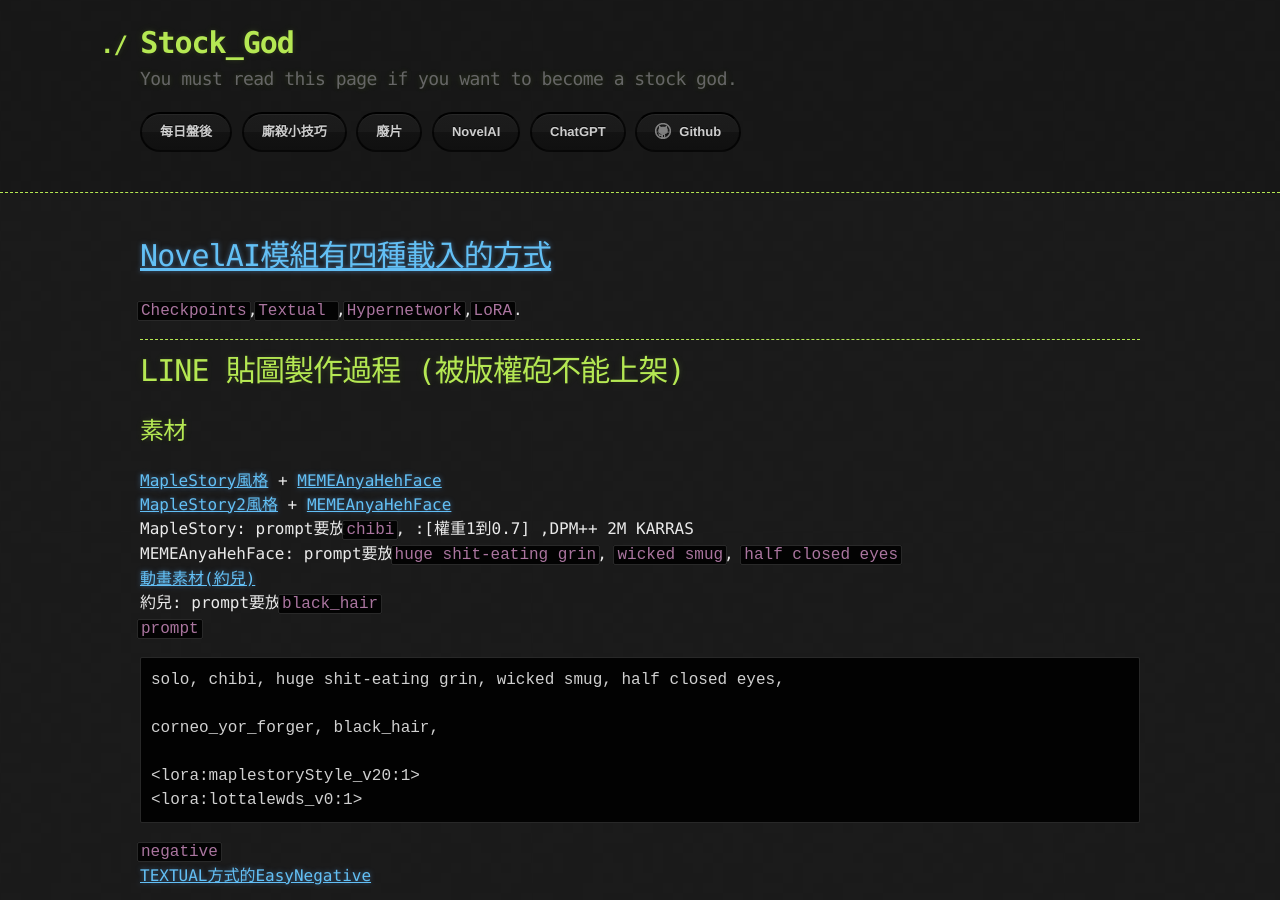
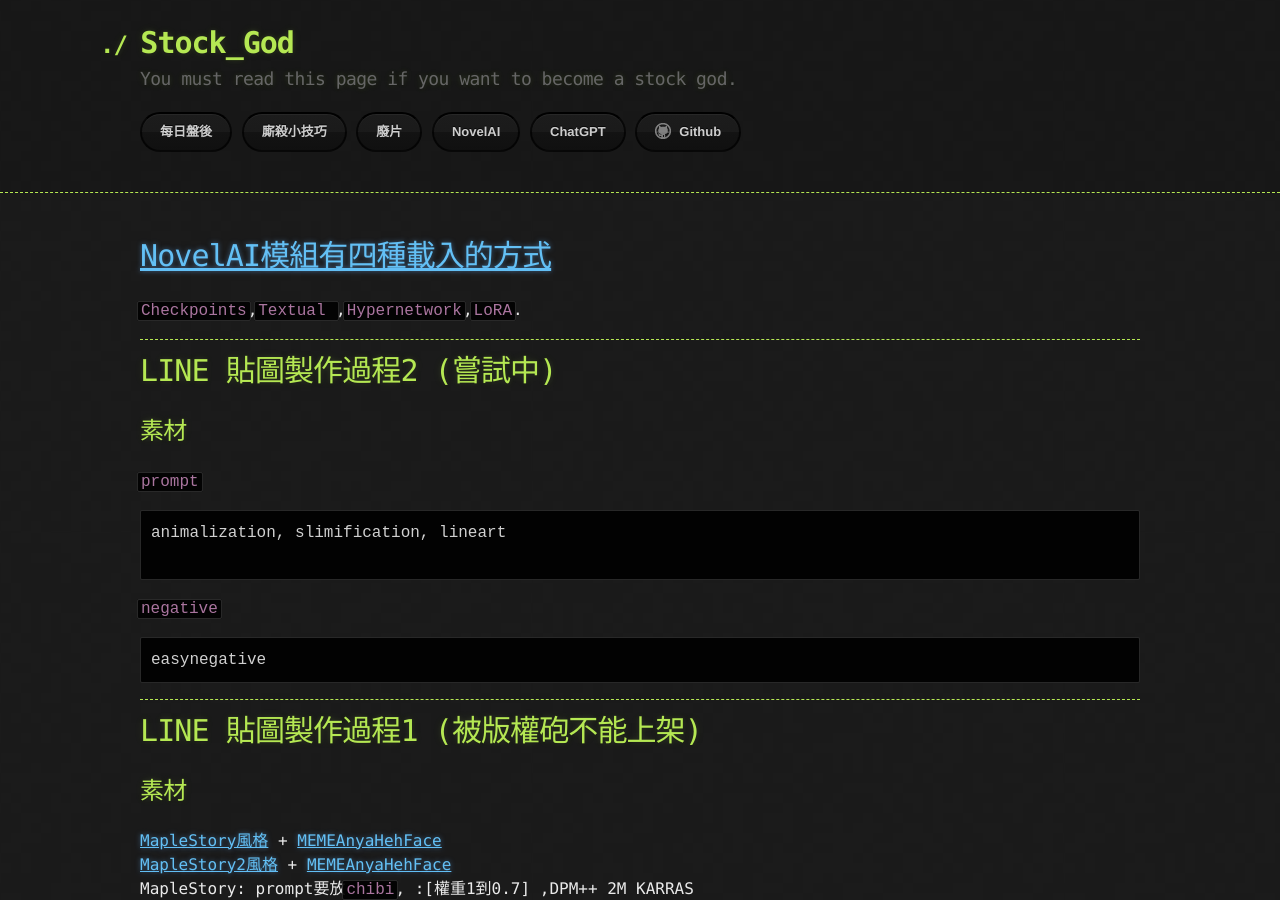
Before and after one commit to lepg5487/Stock_God, a Jekyll site: the page built from NovelAI.md, in a window 1280 px wide and 900 px high. Built offline with Jekyll 4.4.1, drawn with Linux system fonts in a browser that asks for light colours; our own code applies the rules of GitHub Pages for plain Markdown files.

Commit message:
Update NovelAI.md

````diff
--- a/NovelAI.md
+++ b/NovelAI.md
@@ -6,7 +6,22 @@
 
 ------------------------------------------------------------------------------------------------------------------------------------------
 
-# LINE 貼圖製作過程 (被版權砲不能上架)
+# LINE 貼圖製作過程2 (嘗試中)
+## 素材
+
+`prompt`
+```
+animalization, slimification, lineart
+
+```
+`negative`
+```
+easynegative
+```
+
+------------------------------------------------------------------------------------------------------------------------------------------
+
+# LINE 貼圖製作過程1 (被版權砲不能上架)
 ## 素材
 [MapleStory風格](https://civitai.com/models/14313) + [MEMEAnyaHehFace](https://civitai.com/models/4391/lottalewds-anyahehface)
 [MapleStory2風格](https://civitai.com/models/8858/maplestory2game-style) + [MEMEAnyaHehFace](https://civitai.com/models/4391/lottalewds-anyahehface)
````
